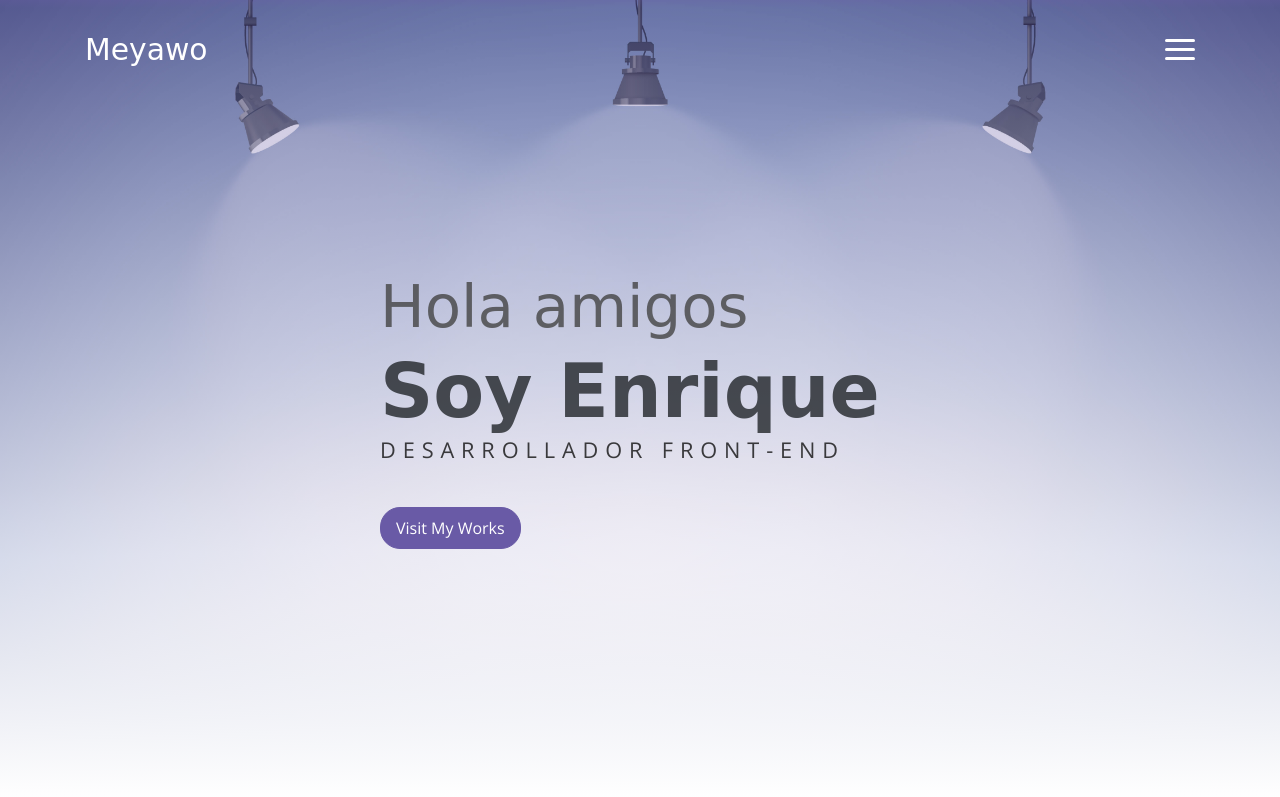
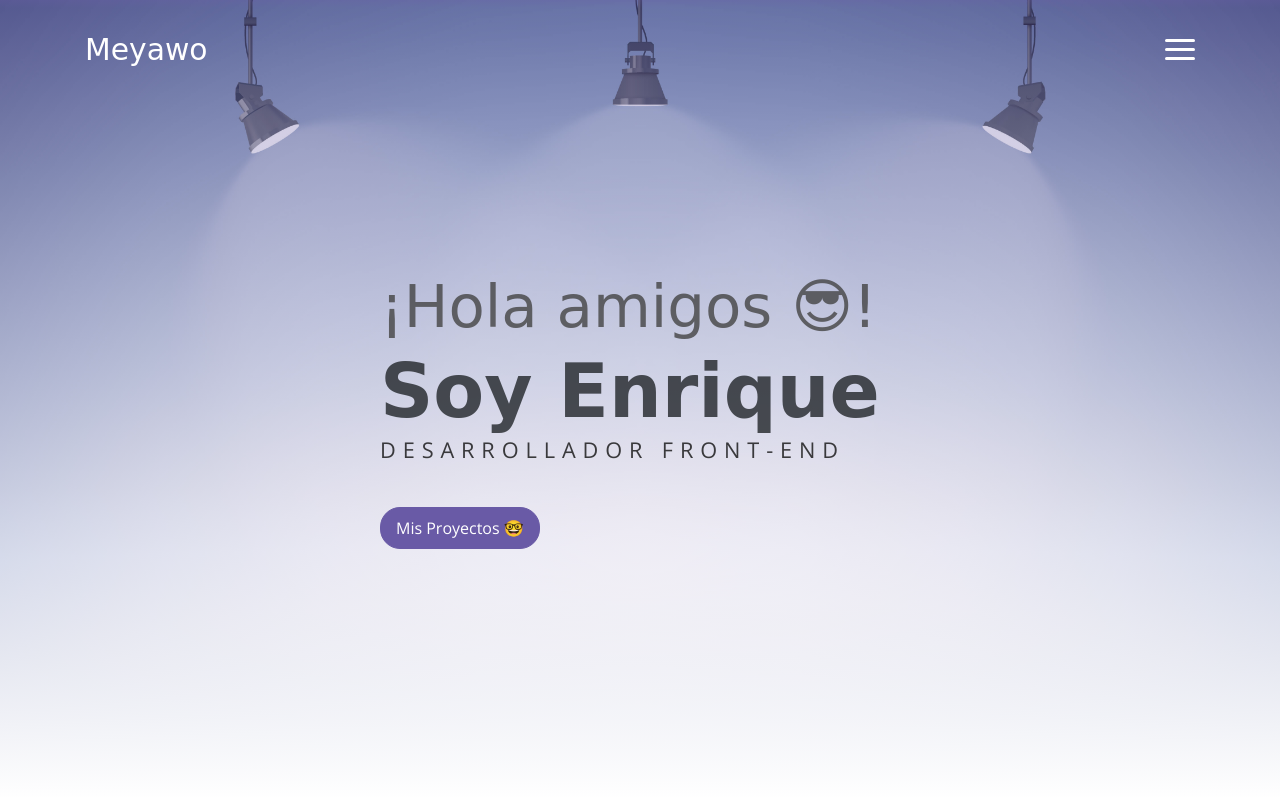
Before and after one commit to pmaldonadoh/pmaldonadoh.github.io, a plain HTML site: page index.html in a window 1280 px wide. Shown: the top 797 px of the page. Drawn offline with nearby package versions, Linux system fonts and the light colour scheme; a web font is replaced by a local one.

Commit message:
un pequeño cambio otra vez

```diff
--- a/index.html
+++ b/index.html
@@ -53,12 +53,12 @@
         <div class="overlay"></div>
         <div class="header-content container">
             <h1 class="header-title">
-                <span class="up">Hola amigos</span>
+                <span class="up">¡Hola amigos 😎!</span>
                 <span class="down">Soy Enrique </span>
             </h1>
             <p class="header-subtitle">DESARROLLADOR FRONT-END</p>
 
-            <button class="btn btn-primary">Visit My Works</button>
+            <button class="btn btn-primary">Mis Proyectos 🤓</button>
         </div>
     </header><!-- end of page header -->
 
```
